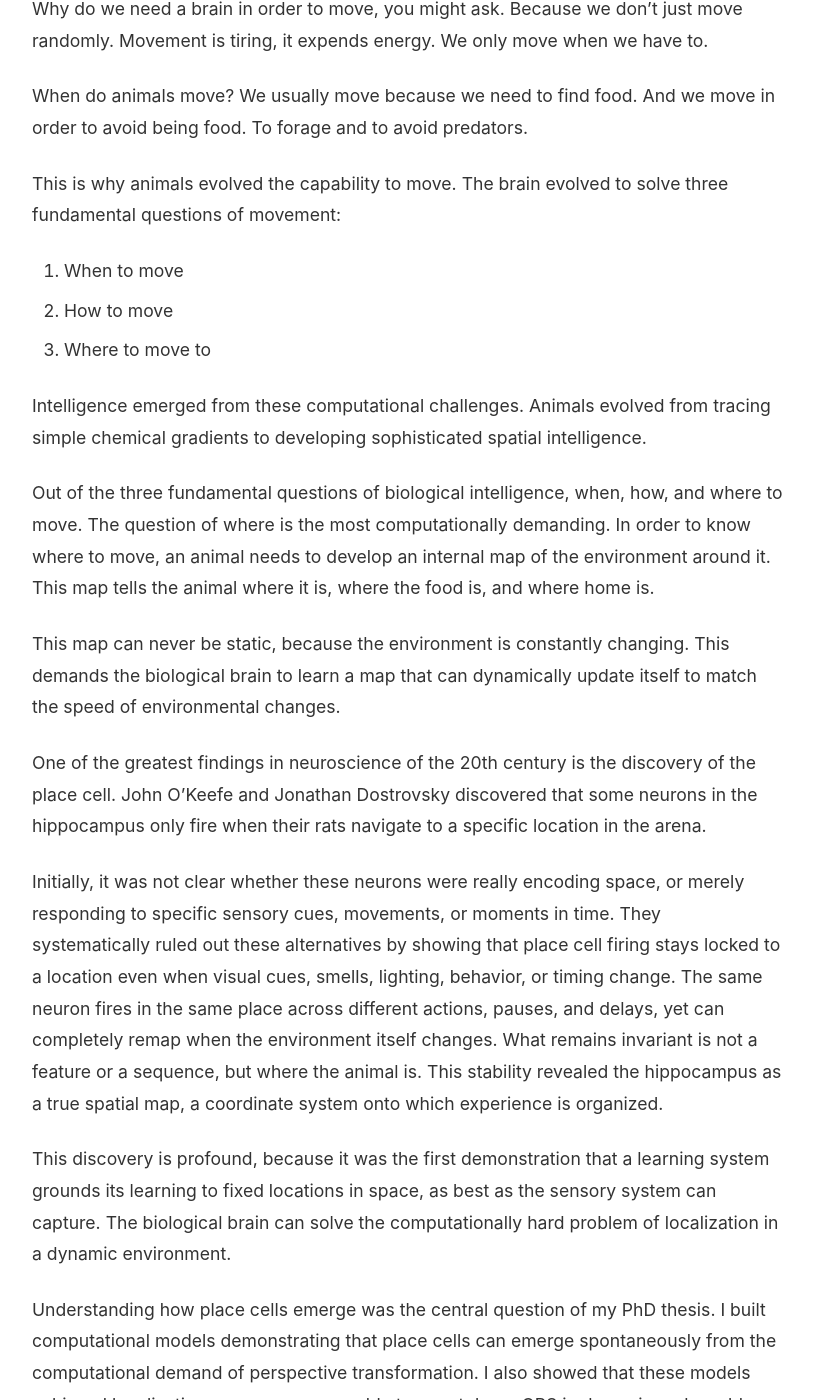
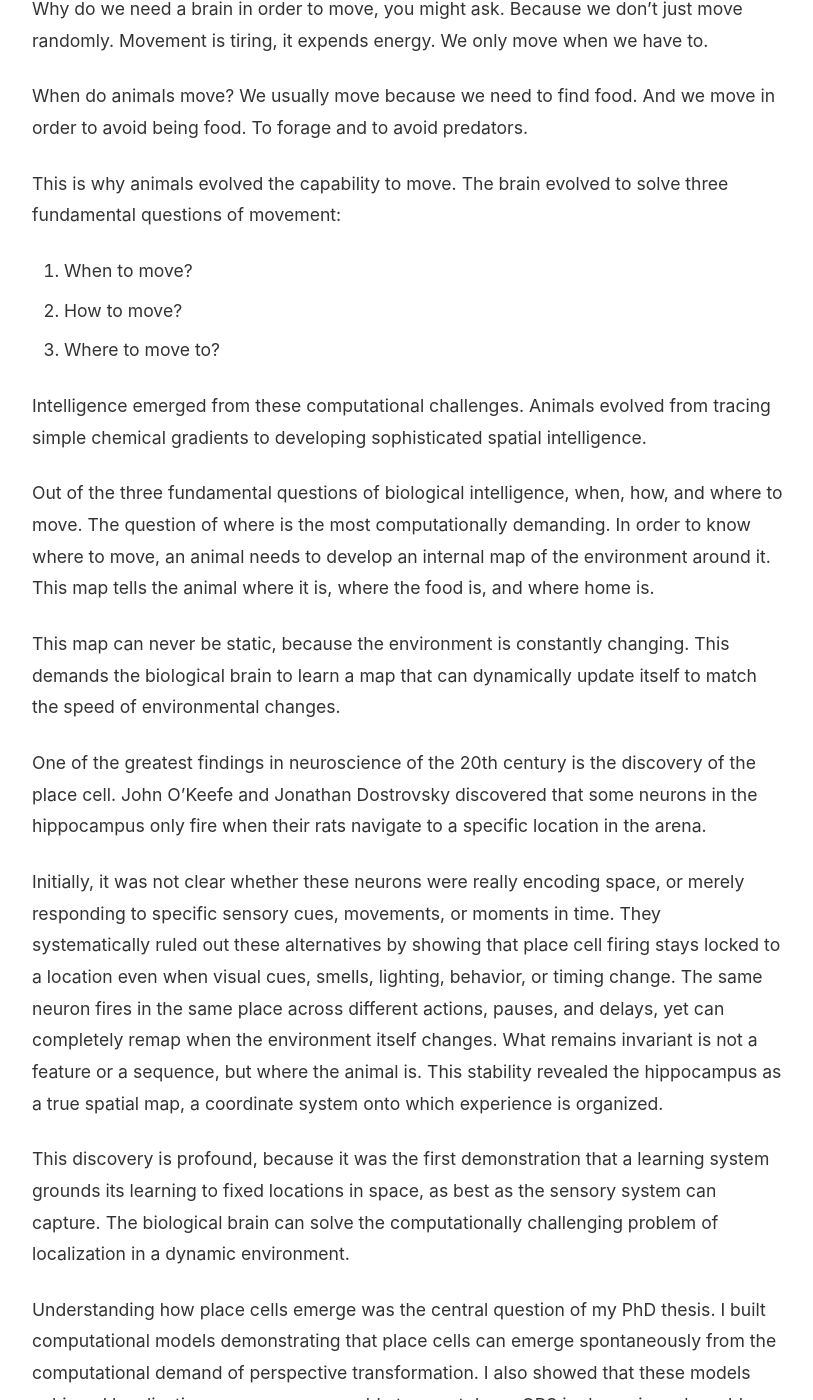
Before and after one commit to luithw/structure_of_reality, a Jekyll site: the page built from _posts/2026-01-11-the-spatial-hypothesis-of-intelligence.md, in a window 1280 px wide and 1400 px high, scrolled down 726 px. Shown: the whole window, without its empty margins (232-1045 px from the left). Built offline with Jekyll 4.4.1, drawn with Linux system fonts in a browser that asks for light colours; comment, search, counter and statistics services are not loaded.

Commit message:
Update blog posts: spatial hypothesis and structure of reality

```diff
--- a/_posts/2026-01-11-the-spatial-hypothesis-of-intelligence.md
+++ b/_posts/2026-01-11-the-spatial-hypothesis-of-intelligence.md
@@ -31,9 +31,9 @@ To forage and to avoid predators.
 
 This is why animals evolved the capability to move.
 The brain evolved to solve three fundamental questions of movement:
-1. When to move
-2. How to move
-3. Where to move to
+1. When to move?
+2. How to move?
+3. Where to move to?
 
 Intelligence emerged from these computational challenges.
 Animals evolved from tracing simple chemical gradients to developing sophisticated spatial intelligence.
@@ -56,7 +56,7 @@ What remains invariant is not a feature or a sequence, but where the animal is.
 This stability revealed the hippocampus as a true spatial map, a coordinate system onto which experience is organized.
 
 This discovery is profound, because it was the first demonstration that a learning system grounds its learning to fixed locations in space, as best as the sensory system can capture.
-The biological brain can solve the computationally hard problem of localization in a dynamic environment.
+The biological brain can solve the computationally challenging problem of localization in a dynamic environment.
 
 Understanding how place cells emerge was the central question of my PhD thesis.
 I built computational models demonstrating that place cells can emerge spontaneously from the computational demand of perspective transformation.
```
Also changed, not shown: _posts/2026-01-11-what-is-structure-of-reality.md (+1 -1 lines).
